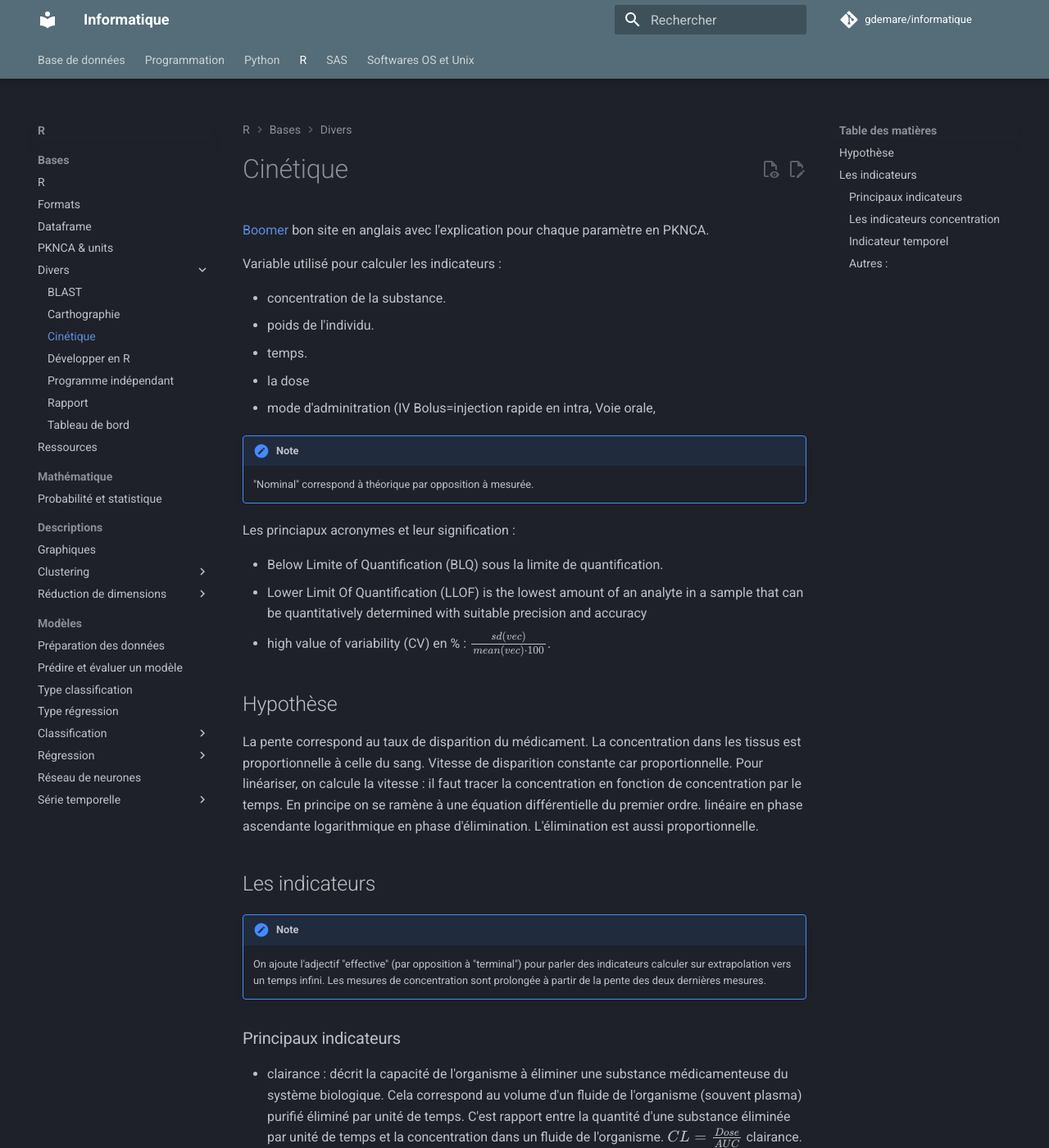
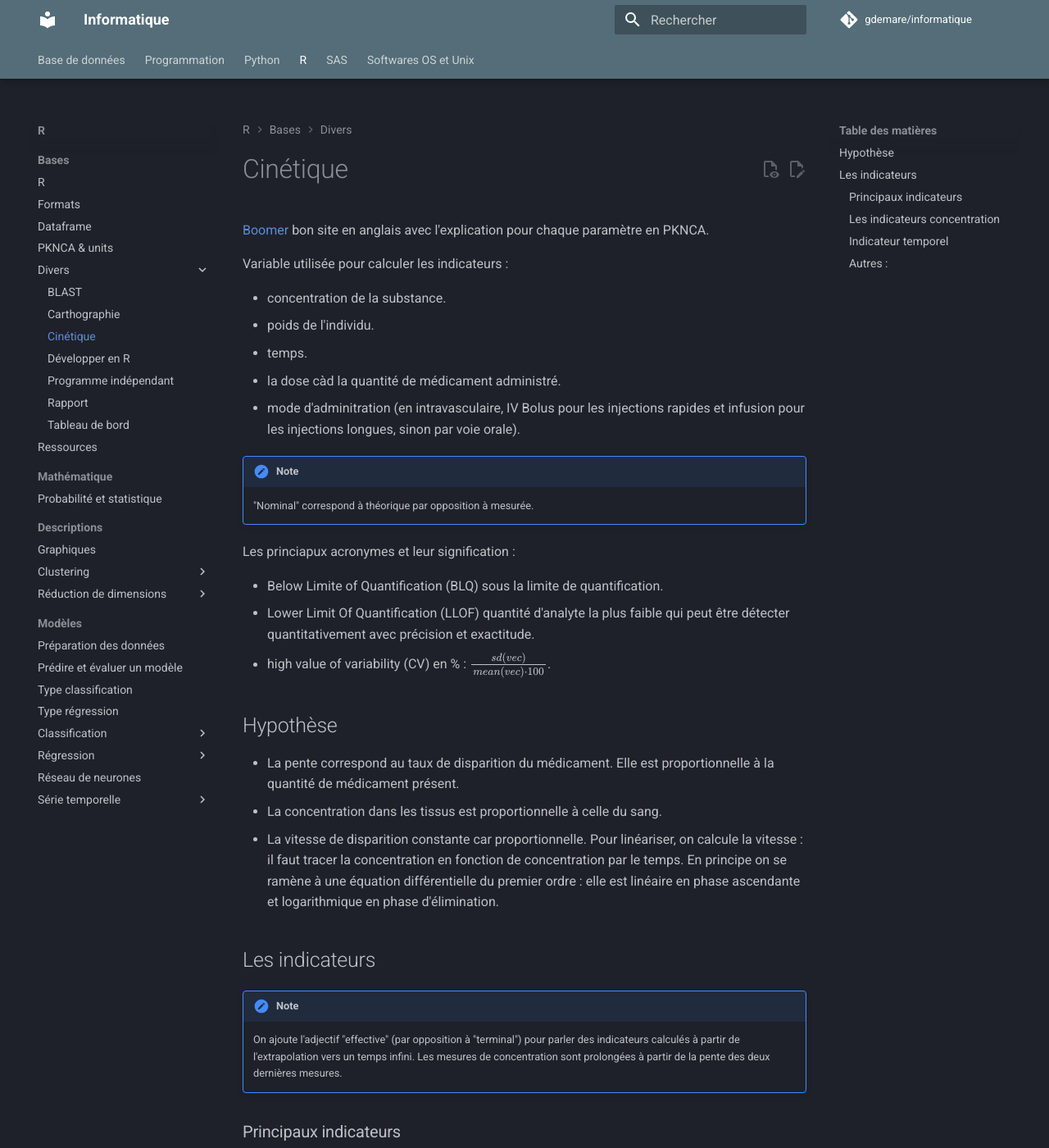
Before and after one commit to gdemare/Informatique, an MkDocs documentation site: the page built from docs/r/cinetique_r.md, in a window 1280 px wide and 1400 px high. Shown: the whole window at 82% size. Built offline with MkDocs 1.6.1 and Material for MkDocs 9.7.7, drawn with Linux system fonts in a browser that asks for light colours; comment, search, counter and statistics services are not loaded.

Commit message:
Update cinetique_r.md

```diff
--- a/docs/r/cinetique_r.md
+++ b/docs/r/cinetique_r.md
@@ -1,12 +1,12 @@
 [Boomer](https://www.boomer.org/c/p1/Ch05/Ch0506.html) bon site en anglais avec l'explication pour chaque paramètre en PKNCA.
 
-Variable utilisé pour calculer les indicateurs :
+Variable utilisée pour calculer les indicateurs :
 
 * concentration de la substance.
 * poids de l'individu.
 * temps.
-* la dose
-* mode d'adminitration (IV Bolus=injection rapide en intra, Voie orale,
+* la dose càd la quantité de médicament administré.
+* mode d'adminitration (en intravasculaire, IV Bolus pour les injections rapides et infusion pour les injections longues, sinon par voie orale).
 
 !!! note
     "Nominal" correspond à théorique par opposition à mesurée.
@@ -14,23 +14,21 @@ Variable utilisé pour calculer les indicateurs :
 Les princiapux acronymes et leur signification :
 
 * Below Limite of Quantification (BLQ) sous la limite de quantification.
-* Lower Limit Of Quantification (LLOF) is the lowest amount of an analyte in a sample that can be quantitatively determined with suitable precision and accuracy
+* Lower Limit Of Quantification (LLOF) quantité d'analyte la plus faible qui peut être détecter quantitativement avec précision et exactitude.
 * high value of variability (CV) en % : $\frac{sd(vec)}{mean(vec) \cdot 100}$.
 
 ## Hypothèse
 
-La pente correspond au taux de disparition du médicament.
-La concentration dans les tissus est proportionnelle à celle du sang.
-Vitesse de disparition constante car proportionnelle. Pour linéariser, on calcule la vitesse : il faut tracer la concentration en fonction de concentration par le temps.
-En principe on se ramène à une équation différentielle du premier ordre.
-linéaire en phase ascendante logarithmique en phase d'élimination.
-L'élimination est aussi proportionnelle.
+* La pente correspond au taux de disparition du médicament. Elle est proportionnelle à la quantité de médicament présent.
+* La concentration dans les tissus est proportionnelle à celle du sang.
+* La vitesse de disparition constante car proportionnelle. Pour linéariser, on calcule la vitesse : il faut tracer la concentration en fonction de concentration par le temps.
+En principe on se ramène à une équation différentielle du premier ordre : elle est linéaire en phase ascendante et logarithmique en phase d'élimination.
 
 ## Les indicateurs
 
 !!! note
-    On ajoute l'adjectif "effective" (par opposition à "terminal") pour parler des indicateurs calculer sur extrapolation vers un temps infini.
-    Les mesures de concentration sont prolongée à partir de la pente des deux dernières mesures.
+    On ajoute l'adjectif "effective" (par opposition à "terminal") pour parler des indicateurs calculés à partir de l'extrapolation vers un temps infini.
+    Les mesures de concentration sont prolongées à partir de la pente des deux dernières mesures.
 
 ### Principaux indicateurs
 
```
